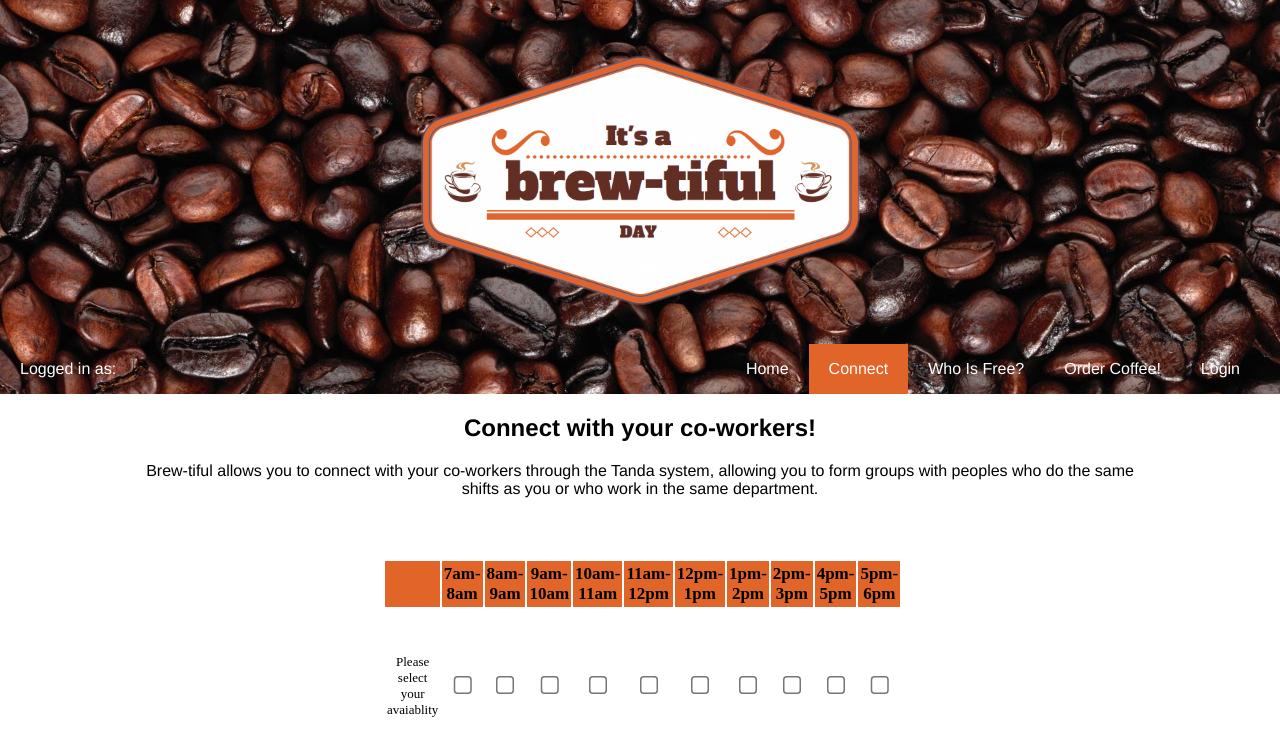
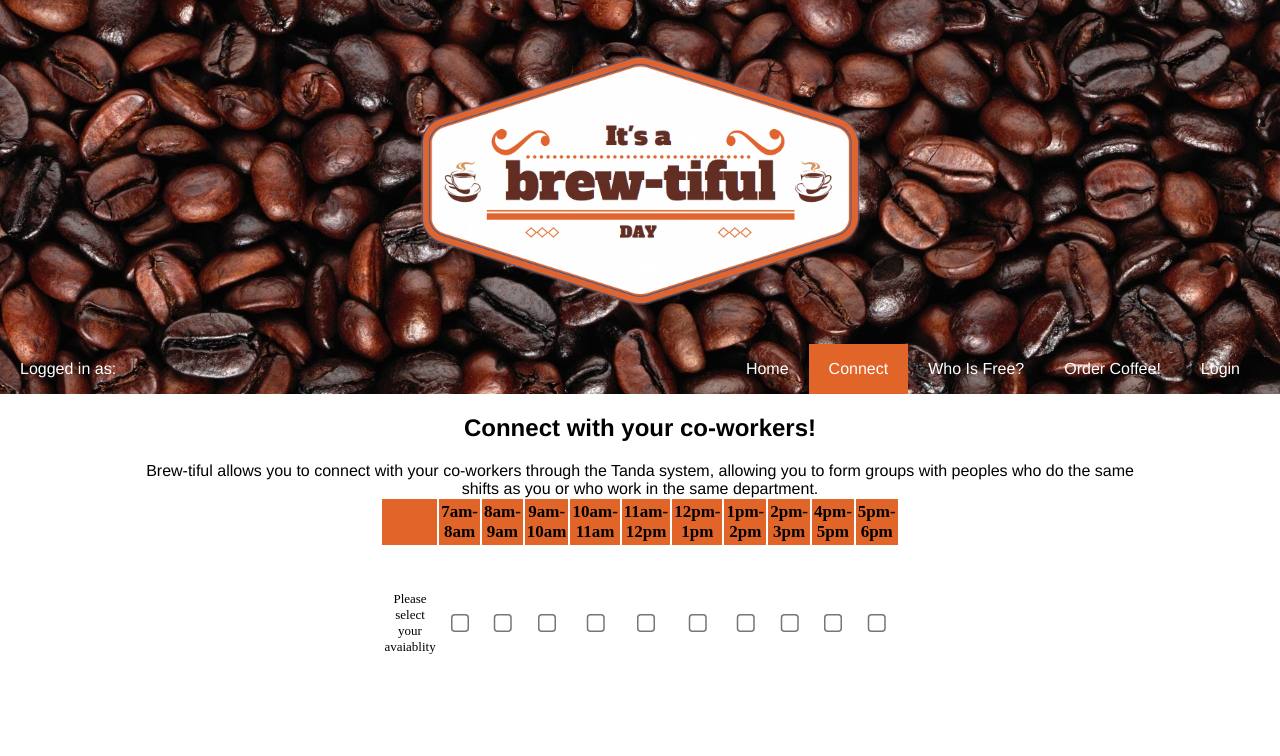
Before and after one commit to r-portas/tanda-2017, a React (Create React App) app: page /connect in a window 1280 px wide. Shown: the top 756 px of the page. Built offline with nearby package versions, Linux system fonts and the light colour scheme.

Commit message:
Add margin to table

```diff
--- a/src/components/Connect.css
+++ b/src/components/Connect.css
@@ -5,9 +5,7 @@ table.paleOrangeRows {
   height: 200px;
   text-align: center;
   border-collapse: collapse;
-  position: absolute;
-  top:70%;
-  left:30%;
+  margin: auto;
 }
 table.paleOrangeRows td, table.paleOrangeRows th {
   border: 1px solid #FFFFFF;
```
